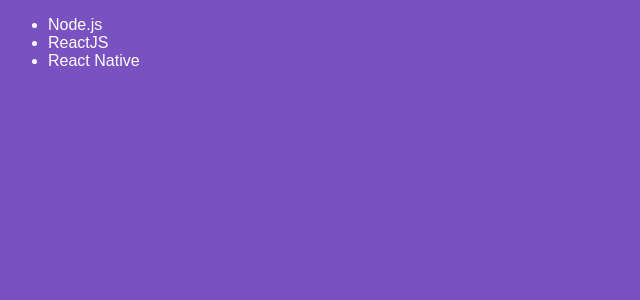
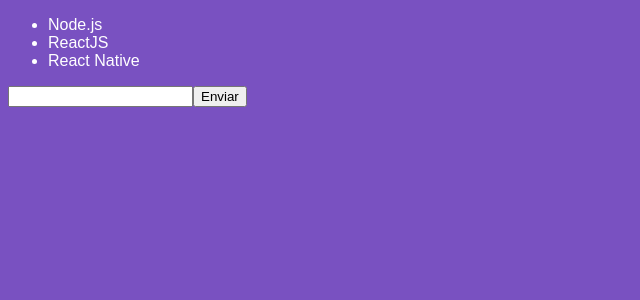
Before and after one commit to ricardominze/introducao-react, a React app: page / in a window 1280 px wide. Shown: the top 300 px of the page, without its empty margins (0-640 px from the left). Built offline with nearby package versions, Linux system fonts and the light colour scheme.

Commit message:
Estado & Imutabilidade

```diff
--- a/src/components/TechList.js
+++ b/src/components/TechList.js
@@ -3,6 +3,7 @@ import React, { Component } from 'react';
 class TechList extends Component {
 
   state = {
+    newTech: '',
     techs:[
       'Node.js',
       'ReactJS',
@@ -10,13 +11,32 @@ class TechList extends Component {
     ]
   };
 
+  handleInputChange = e => {
+    this.setState({newTech: e.target.value});
+  }
+
+  handleSubmit = e => {
+    e.preventDefault();
+
+    this.setState({
+      techs: [...this.state.techs, this.state.newTech],
+      newTech:''
+    });
+  }
+
   render(){
     return (
-      <ul>
-        <li>Node.js</li>
-        <li>ReactJS</li>
-        <li>React Native</li>
-      </ul>
+      <form onSubmit={this.handleSubmit}>
+        <ul>
+          {this.state.techs.map(tech => <li key={tech}>{tech}</li>)}
+        </ul>
+        <input
+         type="text"
+         onChange={this.handleInputChange}
+         value={this.state.newTech}
+         />
+         <button type="submit">Enviar</button>
+      </form>
     );
   }
 }
```
